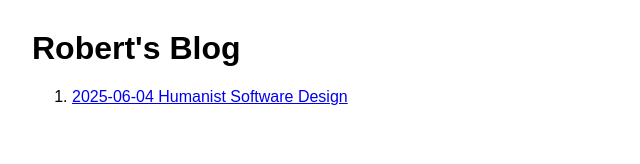
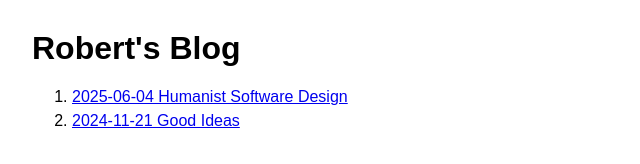
Before and after one commit to pittst3r/blog, a plain HTML site: page index.html in a window 1280 px wide. Shown: the whole page, without its empty margins (0-640 px from the left). Drawn offline with Linux system fonts and the light colour scheme; a web font is replaced by a local one.

Commit message:
Add link to 'Good Ideas' article in index.html

```diff
--- a/index.html
+++ b/index.html
@@ -11,6 +11,7 @@
 
   <ol>
     <li><a href="articles/2025-06-04-humanist-software-design.html">2025-06-04 Humanist Software Design</a></li>
+    <li><a href="articles/2024-11-21-good-ideas.html">2024-11-21 Good Ideas</a></li>
   </ol>
 </body>
 </html>
```
